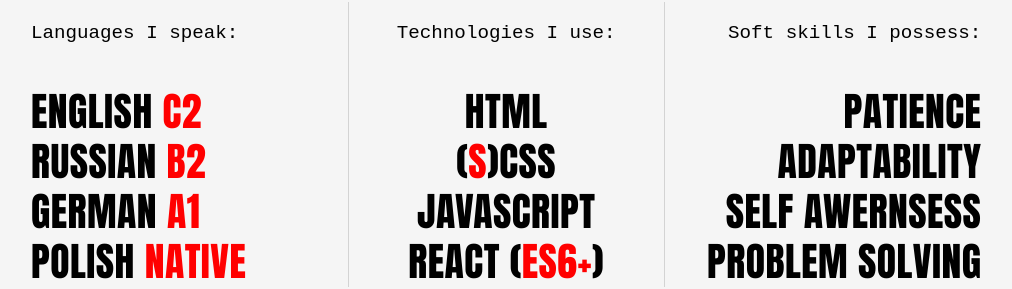
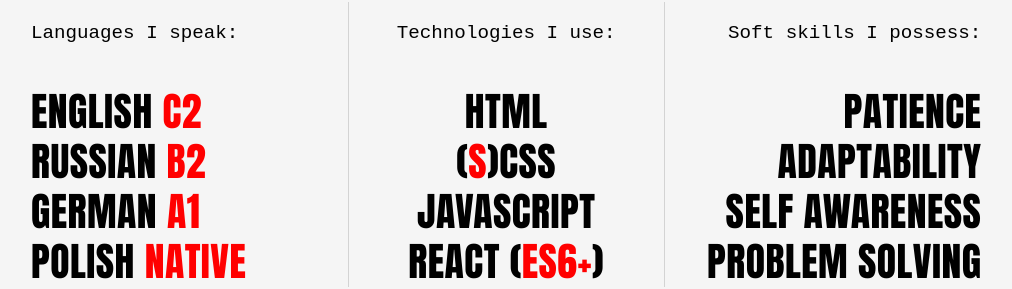
Before and after one commit to sajsdob/portfolio, a React (Create React App) app: page / in a window 1280 px wide. Shown: the part 2537-2826 px from the top of the page, without its empty margins (129-1141 px from the left). Built offline with nearby package versions, Linux system fonts and the light colour scheme; a web font is replaced by a local one.

Commit message:
spelling

```diff
--- a/src/components/MySkills/MySkills.js
+++ b/src/components/MySkills/MySkills.js
@@ -30,7 +30,7 @@ const Languages = () => {
                       <p>Soft skills I possess:</p>
                       <li>PATIENCE</li>
                       <li>ADAPTABILITY</li>
-                      <li>SELF AWERNSESS</li>
+                      <li>SELF AWARENESS</li>
                       <li>PROBLEM SOLVING</li>
                   </ul>
             </div>
```
